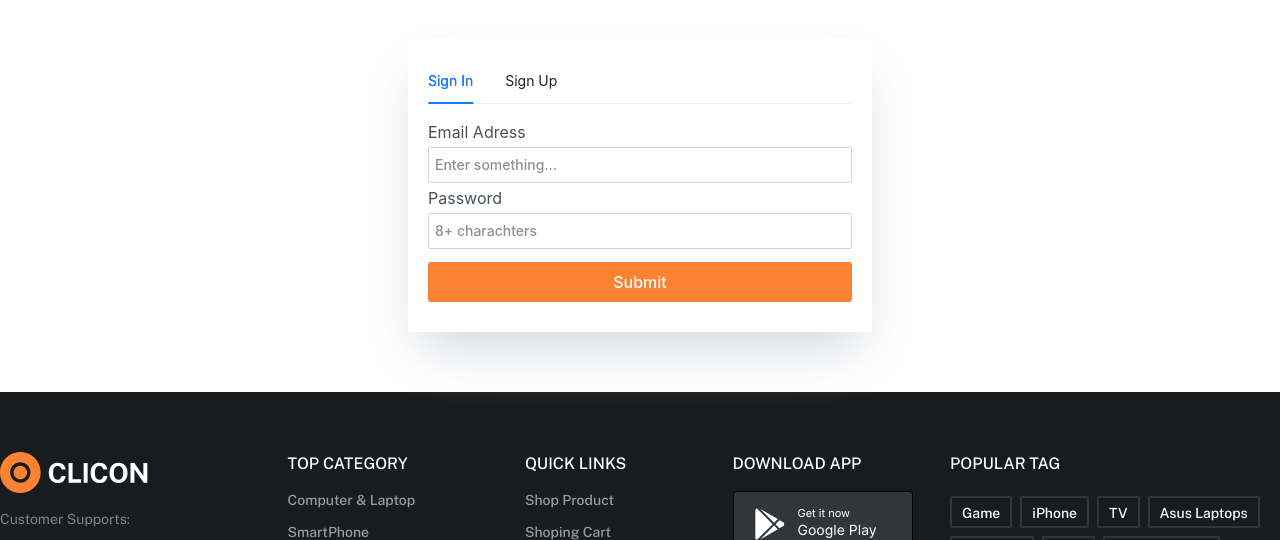
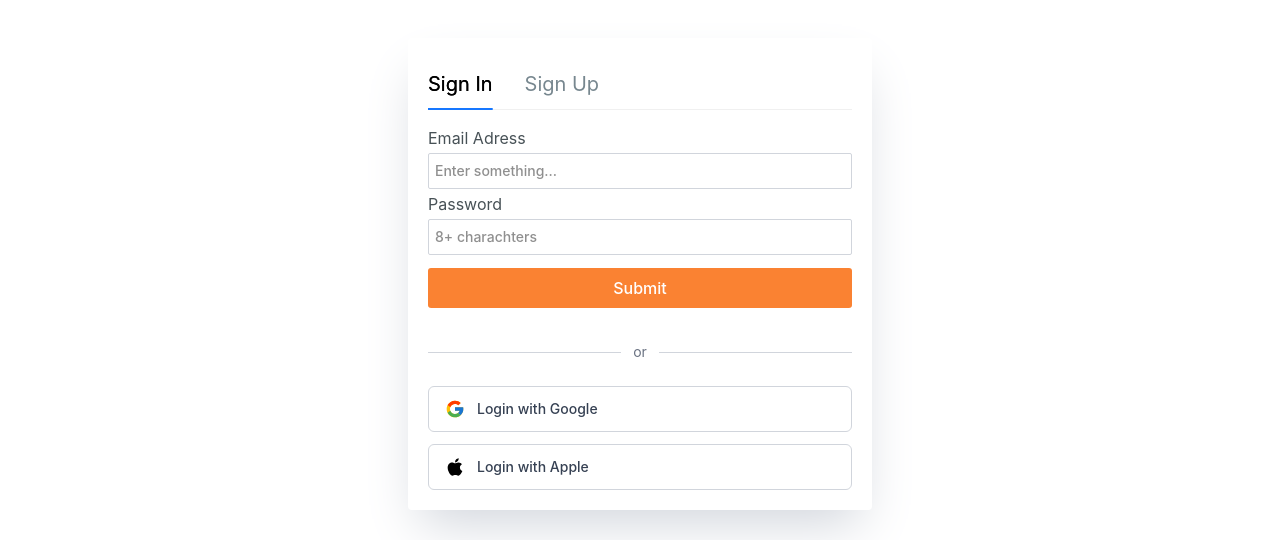
Before and after one commit to RaymovMardon/Clicon, a React (Vite) app: page /user in a window 1280 px wide. Shown: the part 202-742 px from the top of the page. Built offline with nearby package versions, Linux system fonts and the light colour scheme; no server answers.

Commit message:
update support page,login  14/08/25 22:03

```diff
--- a/src/index.css
+++ b/src/index.css
@@ -24,6 +24,21 @@
   width: 64px;
   height: 64px;
 }
+.ant-tabs .ant-tabs-tab.ant-tabs-tab-active .ant-tabs-tab-btn {
+  color: black;
+
+  font-size: 20px;
+  line-height: 28px;
+  letter-spacing: 0%;
+  text-align: center;
+}
+.ant-tabs .ant-tabs-tab-btn {
+   color:#77878F;
+  font-size: 20px;
+  line-height: 28px;
+  letter-spacing: 0%;
+  text-align: center;
+}
 .loader:after {
   content: " ";
   display: block;
@@ -45,5 +60,4 @@
   }
 }
 
-
 @import "tw-animate-css";
--- a/src/pages/support/index.tsx
+++ b/src/pages/support/index.tsx
@@ -101,7 +101,7 @@ function Supportpage() {
     <section className="bg-[#F2F4F5] py-16">
         <div className="container mx-auto max-w-[1280px]">
             <div className="flex flex-col">
-        <a href="tel:+1-202-555-0126" className="bg-[#2DA5F3]  my-4 mx-auto px-6 py-1.5 transition-all text-white hover:bg-blue-500">CONTACT US</a>
+        <a href="tel:+1-202-555-0126" className="bg-[#2DA5F3] rounded-[3px] my-4 mx-auto px-6 py-1.5 transition-all text-white hover:bg-blue-500">CONTACT US</a>
         </div>
         <h2 className="text-center text-xl md:text-2xl font-semibold mb-8">
         Don’t find your answer. <br /> Contact with us
@@ -117,7 +117,7 @@ function Supportpage() {
             <h3 className="text-lg font-semibold">Call us now</h3>
             <p className="text-[14px] text-gray-600 font-normal">we are available online from 9:00 AM to 5:00 PM (GMT95:45) Talk with use now</p>
             <h4 className="text-2xl font-semibold">+1-202-555-0126</h4>
-            <a href="tel:+1-202-555-0126" className="bg-[#2DA5F3] mt-1.5 px-6 py-1.5 transition-all text-white hover:bg-blue-500">CALL NOW</a>
+            <a href="tel:+1-202-555-0126" className="bg-[#2DA5F3] rounded-[3px] mt-1.5 px-6 py-1.5 transition-all text-white hover:bg-blue-500">CALL NOW</a>
             </div></div>
             <div className="flex items-start p-8 rounded-sm gap-6 bg-white shadow-lg transition-all hover:shadow-2xl">
             <div className=" flex justify-center">
@@ -130,7 +130,7 @@ function Supportpage() {
             <h3 className="text-lg font-semibold">Chat with us</h3>
             <p className="text-[14px] text-gray-600 font-normal">we are available online from 9:00 AM to 5:00 PM (GMT95:45) Talk with use now</p>
             <h4 className="text-2xl font-semibold">Support@clicon.com</h4>
-            <a href="mailto:support@clicon.com" className="bg-[#2DB224] mt-1.5  transition-all px-6 py-1.5 text-white hover:bg-green-600">CONTACT US</a>
+            <a href="mailto:support@clicon.com" className="bg-[#2DB224] rounded-[3px] mt-1.5  transition-all px-6 py-1.5 text-white hover:bg-green-600">CONTACT US</a>
             </div>
             </div>
             </div>
--- a/src/pages/user/index.tsx
+++ b/src/pages/user/index.tsx
@@ -1,6 +1,8 @@
 import React, { useState,useEffect } from "react";
 import { Tabs } from 'antd';
 import type { TabsProps } from 'antd';
+import { FcGoogle } from "react-icons/fc";
+import { FaApple } from "react-icons/fa";
 import styles from "./user.module.scss"
 const onChange = (key: string) => {
   console.log(key);
@@ -90,7 +92,24 @@ const UserP: React.FC = () => {
                 <input className="p-1.5 border-1 rounded-xs border-gray-300 w-full" name="input5" type="text" placeholder="Enter something..." />
                 <label>Password</label>
                 <input className="p-1.5 border-1 rounded-xs border-gray-300 w-full" name="input6" type="password" placeholder="8+ charachters" />
-                <button className="w-full" type="submit">Submit</button>
+                <button className="w-full" type="submit">Submit </button>
+                <div className="flex items-center my-6">
+        <div className="flex-grow h-px bg-gray-300"></div>
+        <span className="mx-3 text-gray-500 text-sm">or</span>
+        <div className="flex-grow h-px bg-gray-300"></div>
+      </div>
+
+      {/* Google login */}
+      <div className="w-full flex !bg-[white] cursor-not-allowed text-center items-center gap-3 border border-gray-300 rounded-md py-3 px-4 hover:bg-gray-50 transition">
+        <FcGoogle className="text-xl" />
+        <span className="text-gray-700 text-center text-sm font-medium">Login with Google</span>
+      </div>
+
+      {/* Apple login */}
+      <div className="w-full flex !bg-[white] cursor-not-allowed items-center gap-3 border border-gray-300 rounded-md py-3 px-4 hover:bg-gray-50 transition mt-3">
+        <FaApple className="text-xl text-black" />
+        <span className="text-gray-700 text-sm font-medium">Login with Apple</span>
+      </div>
               </form>
             </div>
           ),
@@ -112,6 +131,22 @@ const UserP: React.FC = () => {
                 <input className="p-1.5 border-1 rounded-xs border-gray-300 w-full" name="input4" type="password" placeholder="" />
 
                 <button className="w-full" type="submit">Submit</button>
+                <div className="flex items-center my-6">
+        <div className="flex-grow h-px bg-gray-300"></div>
+        <span className="mx-3 text-gray-500 text-sm">or</span>
+        <div className="flex-grow h-px bg-gray-300"></div>
+      </div>
+                <div className="w-full flex !bg-[white] cursor-not-allowed text-center items-center gap-3 border border-gray-300 rounded-md py-3 px-4 hover:bg-gray-50 transition">
+        <FcGoogle className="text-xl" />
+        <span className="text-gray-700 text-center text-sm font-medium">Login with Google</span>
+      </div>
+
+      {/* Apple login */}
+      <div className="w-full flex !bg-[white] cursor-not-allowed items-center gap-3 border border-gray-300 rounded-md py-3 px-4 hover:bg-gray-50 transition mt-3">
+        <FaApple className="text-xl text-black" />
+        <span className="text-gray-700 text-sm font-medium">Login with Apple</span>
+      </div>
+
               </form>
             </div>
           ),
```
